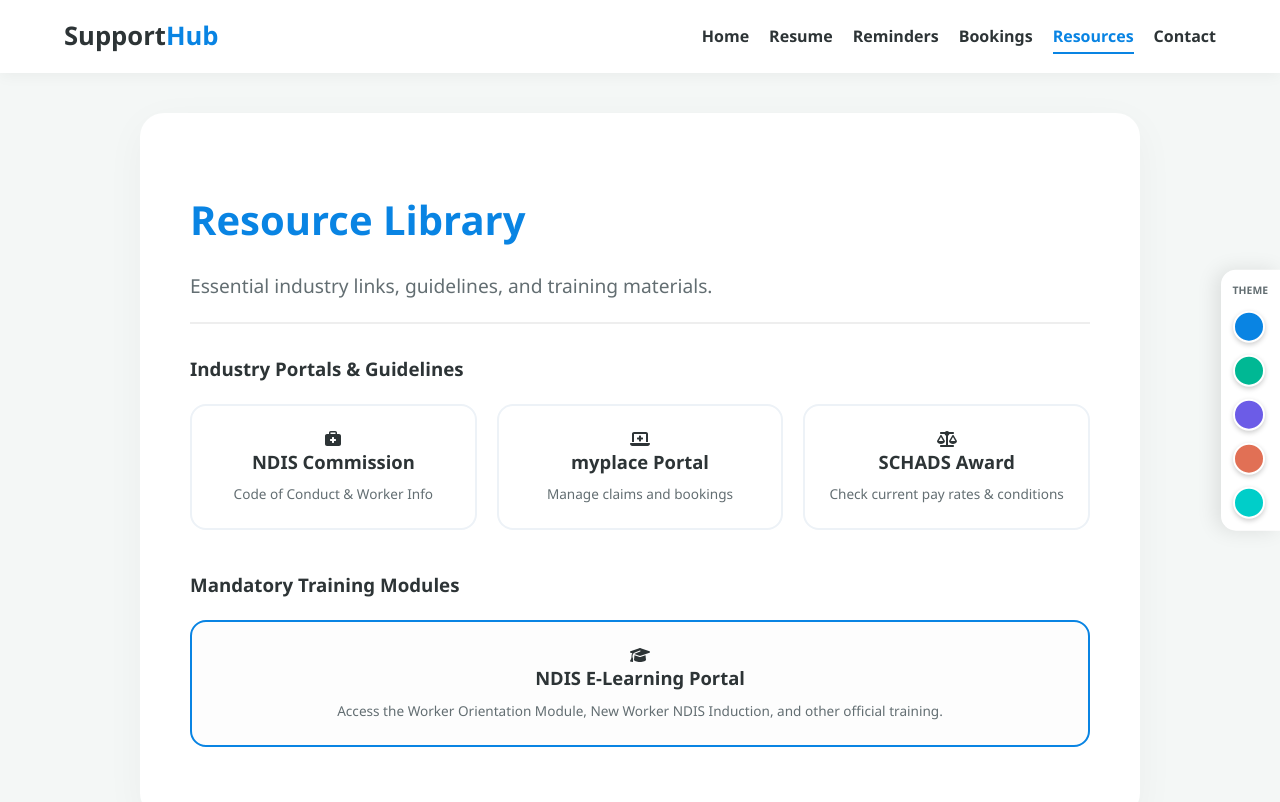
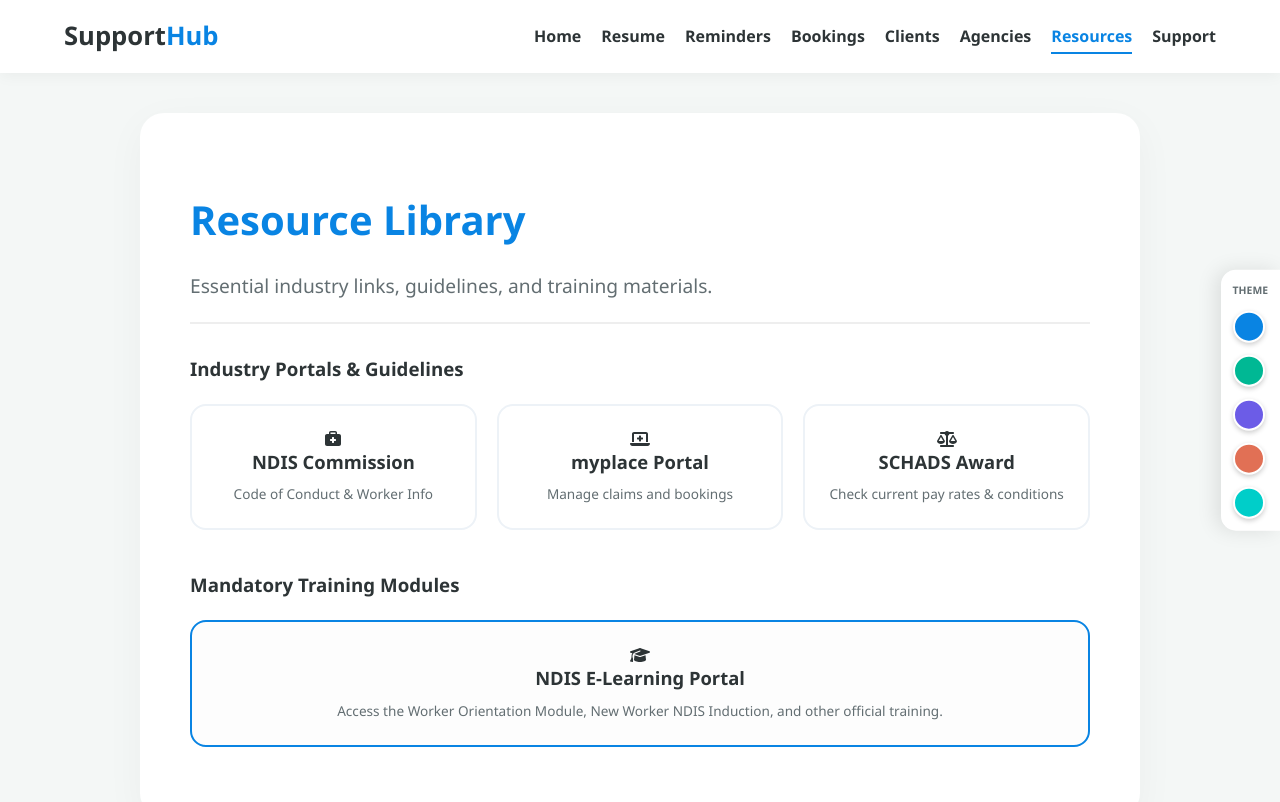
Before and after one commit to infoprodneedham-hash/support-control-panel, a plain HTML site: page resources.html in a window 1280 px wide. Shown: the top 802 px of the page. Drawn offline with Linux system fonts and the light colour scheme.

Commit message:
Refactor header navigation structure in resources.html

```diff
--- a/resources.html
+++ b/resources.html
@@ -26,8 +26,10 @@
             <li><a href="resume.html">Resume</a></li>
             <li><a href="reminders.html">Reminders</a></li>
             <li><a href="bookings.html">Bookings</a></li>
-                <li><a href="resources.html" class="active">Resources</a></li>
-                <li><a href="contact.html">Contact</a></li>
+            <li><a href="clients.html">Clients</a></li>
+            <li><a href="agencies.html">Agencies</a></li>
+            <li><a href="resources.html">Resources</a></li>
+            <li><a href="contact.html">Support</a></li>
         </ul>
     </nav>
 </header>
```
Lines whose indentation alone changed are shown as unchanged.
